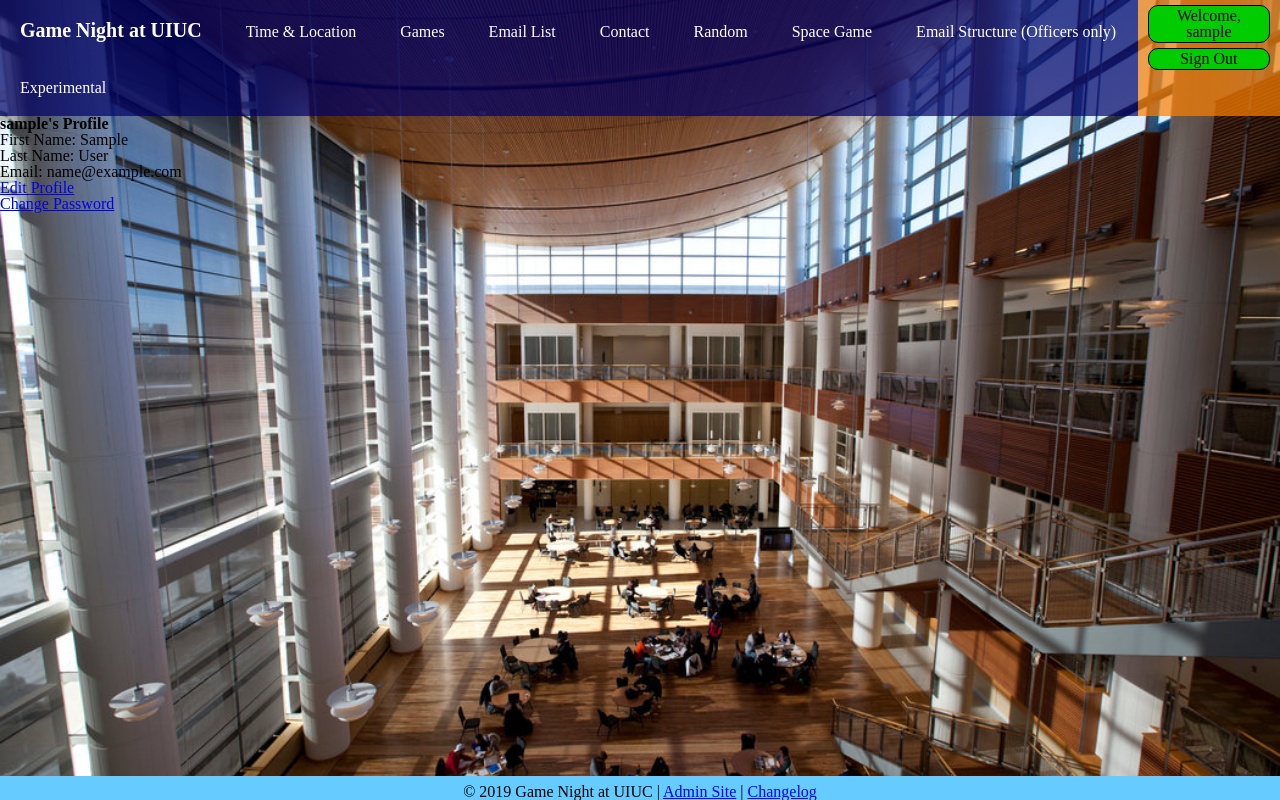
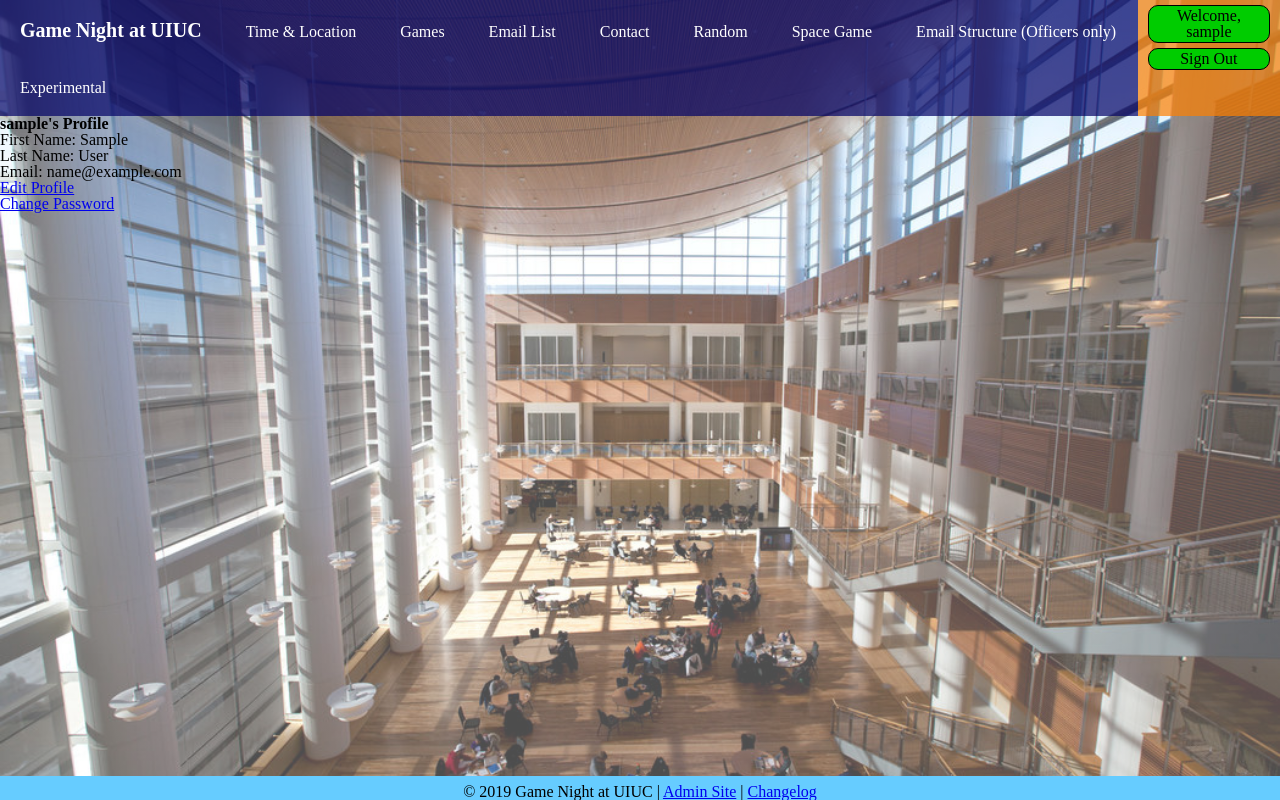
Before and after one commit to penguinz1/Game_Night, a Django app: page /accounts/profile/ in a window 1280 px wide. Run offline with Django 3.2, Linux system fonts and the light colour scheme; the visitor is signed in with stand-in values (Sample User, id 1); data that the repository does not hold is empty; some web fonts are replaced.

Commit message:
Added overlay functionality to home page

```diff
--- a/main/static/css/styles.css
+++ b/main/static/css/styles.css
@@ -12,7 +12,9 @@ html, body {
 }
 
 body{
-    background-image: url(GraingerLibrary.jpg);
+    /* add white (rbg = (255, 255, 255), alpha = 0.3) overlay to image */
+    background: linear-gradient(rgba(255, 255, 255, 0.3), rgba(255, 255, 255, 0.3)),
+        url('../images/GraingerLibrary.jpg');
 }
 
 .b1m {
```
Also changed, not shown: main/static/images/GraingerLibrary.jpg (renamed from main/static/css/GraingerLibrary.jpg).
